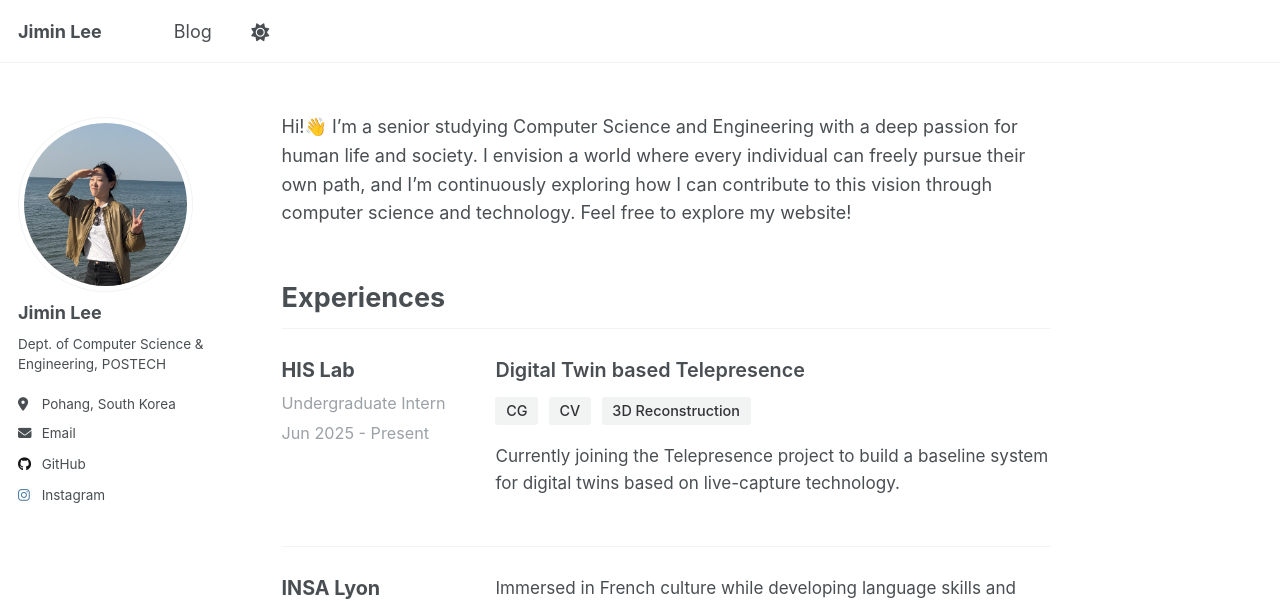
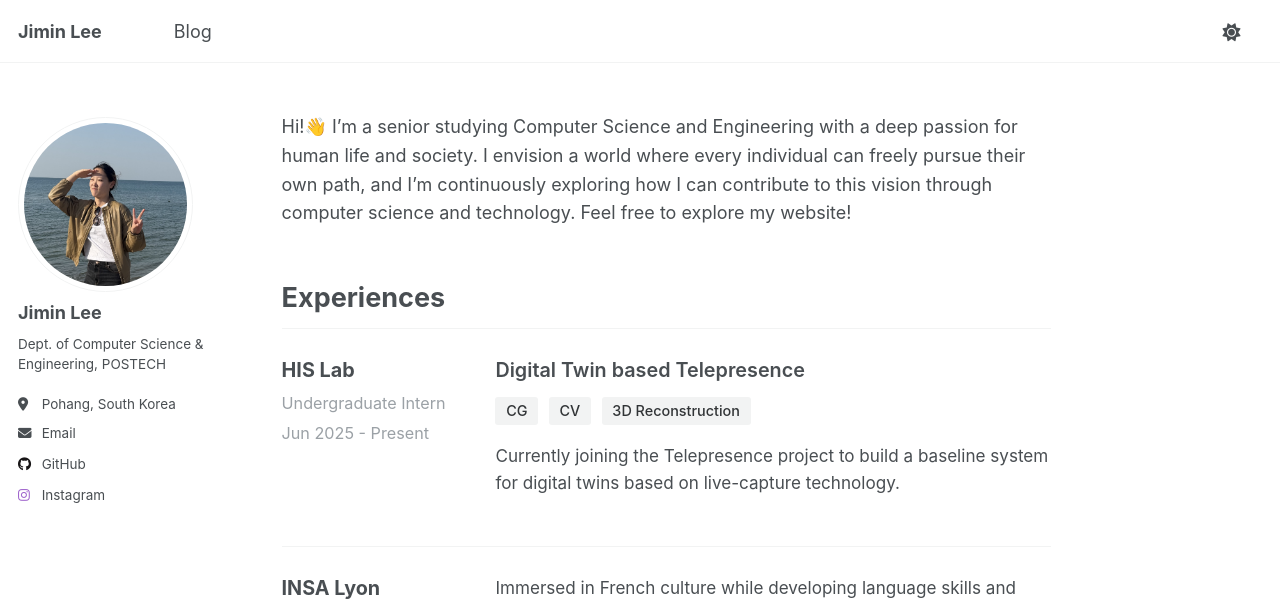
Before and after one commit to dommanga/dommanga.github.io, a Jekyll site: the page built from _pages/about.md, in a window 1280 px wide and 1400 px high. Shown: the top 601 px of the window. Built offline with Jekyll 4.4.1, drawn with Linux system fonts in a browser that asks for light colours; some of the changed text lies outside the part shown.

Commit message:
update research projects

```diff
--- a/_includes/masthead.html
+++ b/_includes/masthead.html
@@ -15,10 +15,10 @@
             {% endif %}
             <li class="masthead__menu-item"><a href="{{ domain }}{{ link.url }}">{{ link.title }}</a></li>
           {% endfor %}
-          <li id="theme-toggle" class="masthead__menu-item persist tail">
-            <a><i id="theme-icon" class="fa-solid fa-sun" aria-hidden="true" title="toggle theme"></i></a>
-          </li>
         </ul>
+        <li id="theme-toggle" class="masthead__menu-item persist tail">
+          <a><i id="theme-icon" class="fa-solid fa-sun" aria-hidden="true" title="toggle theme"></i></a>
+        </li>
         <ul class="hidden-links hidden"></ul>
       </nav>
     </div>
--- a/_layouts/portfolio.html
+++ b/_layouts/portfolio.html
@@ -79,29 +79,29 @@
         </div>
         {% endif %}
 
-        <!-- Awards Section -->
-        {% if page.awards %}
+        <!-- Research Projects Section -->
+        {% if page.research_projects %}
         <div class="content-section">
-          <h2 class="section-title">Awards</h2>
+          <h2 class="section-title">Research Projects</h2>
           <div class="experience-group">
-            {% for award in page.awards %}
+            {% for rp in page.research_projects %}
             <div class="experience-item">
               <div class="left-column">
-                <div class="company-name">{{ award.name }}</div>
-                {% if award.type %}<div class="position">{{ award.type }}</div>{% endif %}
-                {% if award.role %}<div class="position">{{ award.role }}</div>{% endif %}
-                <div class="date">{{ award.date }}</div>
+                <div class="company-name">{{ rp.name }}</div>
+                {% if rp.type %}<div class="position">{{ rp.type }}</div>{% endif %}
+                {% if rp.role %}<div class="position">{{ rp.role }}</div>{% endif %}
+                <div class="date">{{ rp.date }}</div>
               </div>
               <div class="right-column">
-                {% if award.project %}<div class="project-title">{{ award.project }}</div>{% endif %}
-                {% if award.technologies %}
+                {% if rp.project %}<div class="project-title">{{ rp.project }}</div>{% endif %}
+                {% if rp.technologies %}
                 <div class="tech-tags">
-                  {% for tech in award.technologies %}
+                  {% for tech in rp.technologies %}
                   <span class="tech-tag">{{ tech }}</span>
                   {% endfor %}
                 </div>
                 {% endif %}
-                <div class="description">{{ award.description | markdownify }}</div>
+                <div class="description">{{ rp.description | markdownify }}</div>
               </div>
             </div>
             {% endfor %}
--- a/_sass/_themes.scss
+++ b/_sass/_themes.scss
@@ -86,7 +86,7 @@
 $foursquare-color           : #0072b1;
 $github-color               : #171516;
 $google-plus-color          : #dd4b39;
-$instagram-color            : #517fa4;
+$instagram-color            : #a066cd;
 $kaggle-color               : #20c0ff;
 $lastfm-color               : #d51007;
 $linkedin-color             : #007bb6;
--- a/_sass/layout/_navigation.scss
+++ b/_sass/layout/_navigation.scss
@@ -442,3 +442,26 @@
     }
   }
 }
+
+#site-nav {
+  display: flex;
+  align-items: center;
+  justify-content: space-between;
+}
+
+.visible-links {
+  display: flex;
+  align-items: center;
+  margin: 0;
+  padding: 0;
+}
+
+#theme-toggle {
+  margin-left: auto;
+  a {
+    width: 25px;
+    display: flex;
+    justify-content: center;
+    cursor: pointer;
+  }
+}
```
Also changed, not shown: _pages/about.md (+9 -1 lines), 2 other files.
